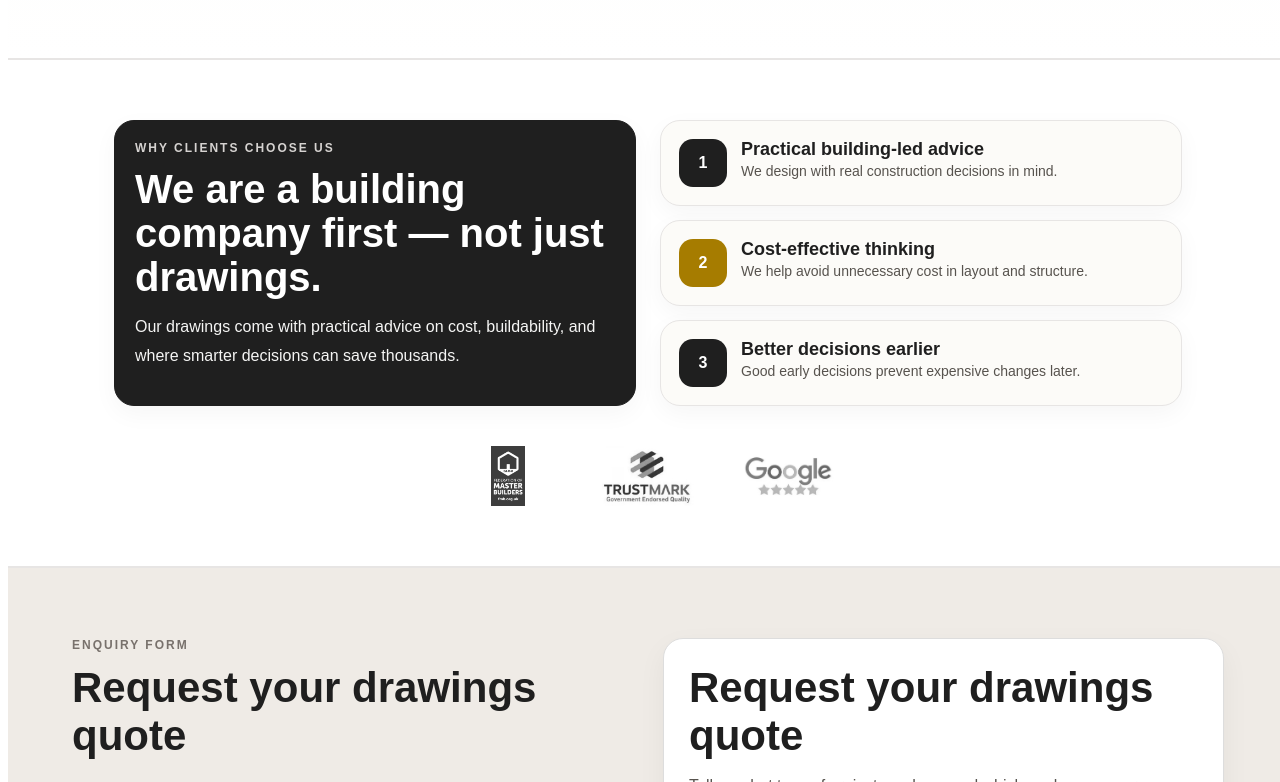
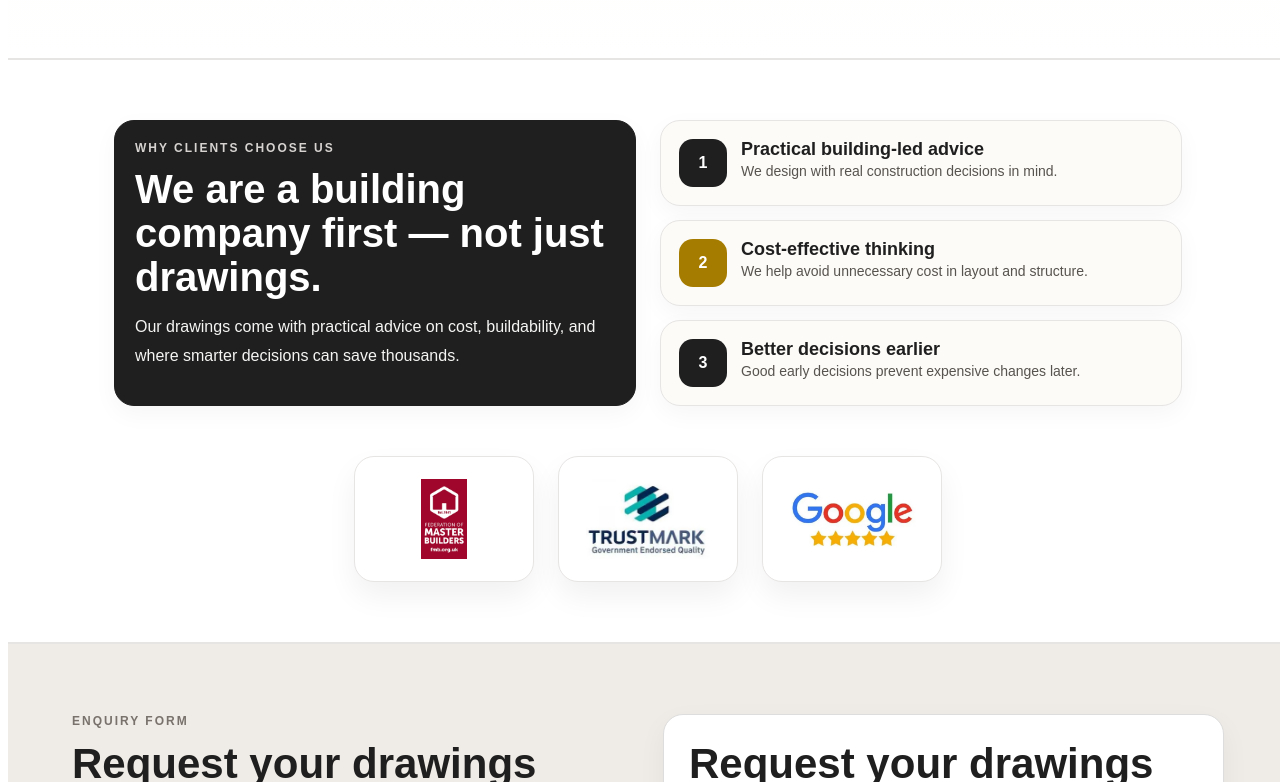
Before and after one commit to brigenujkaj/crafmanwebiste, a React (Vite) app: page /drawings-planning in a window 1280 px wide. Shown: the part 3722-4504 px from the top of the page. Built offline with nearby package versions, Linux system fonts and the light colour scheme.

Commit message:
google tracking

```diff
--- a/src/components/DrawingsPlanningForm.jsx
+++ b/src/components/DrawingsPlanningForm.jsx
@@ -394,6 +394,14 @@ export default function DrawingsPlanningForm({
                 loading: false,
                 success: true,
                 error: "",
+            });
+
+            window.dataLayer = window.dataLayer || [];
+            window.dataLayer.push({
+                event: "drawings_planning_form_submit",
+                form_name: "drawings_planning_quote",
+                package_interest: form.packageInterest,
+                project_types: form.projectTypes.join(", "),
             });
 
             setDirection(1);
--- a/src/pages/DrawingsPlanning.jsx
+++ b/src/pages/DrawingsPlanning.jsx
@@ -9,6 +9,19 @@ export default function DrawingsPlanning() {
     const [testimonialIndex, setTestimonialIndex] = useState(0);
     const [openFaq, setOpenFaq] = useState(0);
     const [isMobile, setIsMobile] = useState(false);
+    const [drawingIndex, setDrawingIndex] = useState(0);
+
+    useEffect(() => {
+        if ("scrollRestoration" in window.history) {
+            window.history.scrollRestoration = "manual";
+        }
+
+        if (window.location.hash) {
+            window.history.replaceState(null, "", window.location.pathname);
+        }
+
+        window.scrollTo(0, 0);
+    }, []);
 
     useEffect(() => {
         const checkScreen = () => setIsMobile(window.innerWidth <= 768);
@@ -28,8 +41,6 @@ export default function DrawingsPlanning() {
         { src: "/images/drawingsex8.jpeg", label: "Roof Plan" },
         { src: "/images/drawingsex9.jpeg", label: "Block Plan" },
     ];
-
-    const [drawingIndex, setDrawingIndex] = useState(0);
 
     const packageButtonStyle = (active) => ({
         display: "inline-block",
@@ -90,11 +101,6 @@ export default function DrawingsPlanning() {
 
     function handlePackageSelect(packageName) {
         setSelectedPackage(packageName);
-
-        const formSection = document.getElementById("contact-form");
-        if (formSection) {
-            formSection.scrollIntoView({ behavior: "smooth", block: "start" });
-        }
     }
 
     function showPrevDrawing() {
@@ -449,7 +455,7 @@ export default function DrawingsPlanning() {
                             </h2>
                             <p style={{ color: "#57534e", lineHeight: "1.8" }}>
                                 Prices start from <strong>£650</strong>. Select a package below and
-                                jump straight to the enquiry form.
+                                choose it for the enquiry form.
                             </p>
                         </div>
 
@@ -863,14 +869,13 @@ export default function DrawingsPlanning() {
 
                         <div
                             style={{
-                                marginTop: "40px",
+                                marginTop: "50px",
                                 display: "grid",
                                 gridTemplateColumns: isMobile
-                                    ? "repeat(2, minmax(0, 1fr))"
-                                    : "repeat(3, minmax(0, 120px))",
+                                    ? "repeat(2, 1fr)"
+                                    : "repeat(3, 180px)",
                                 justifyContent: "center",
-                                gap: "20px",
-                                overflow: "hidden",
+                                gap: "24px",
                             }}
                         >
                             {[
@@ -881,23 +886,29 @@ export default function DrawingsPlanning() {
                                 <div
                                     key={i}
                                     style={{
+                                        background: "#fff",
+                                        border: "1px solid #e7e5e4",
+                                        borderRadius: "20px",
+                                        padding: isMobile ? "18px 14px" : "22px 18px",
                                         display: "flex",
                                         justifyContent: "center",
                                         alignItems: "center",
-                                        minWidth: 0,
+                                        minHeight: isMobile ? "110px" : "125px",
+                                        boxShadow: "0 14px 30px rgba(28,25,23,0.06)",
+                                        transition: "transform 0.22s ease, box-shadow 0.22s ease",
                                     }}
                                 >
                                     <img
                                         src={src}
                                         alt="accreditation"
                                         style={{
-                                            maxWidth: "100px",
                                             width: "100%",
-                                            maxHeight: "60px",
+                                            maxWidth: "140px",
+                                            maxHeight: "80px",
                                             objectFit: "contain",
-                                            opacity: 0.9,
-                                            filter: "grayscale(100%)",
                                             display: "block",
+                                            filter: "none",
+                                            opacity: 1,
                                         }}
                                     />
                                 </div>
```
